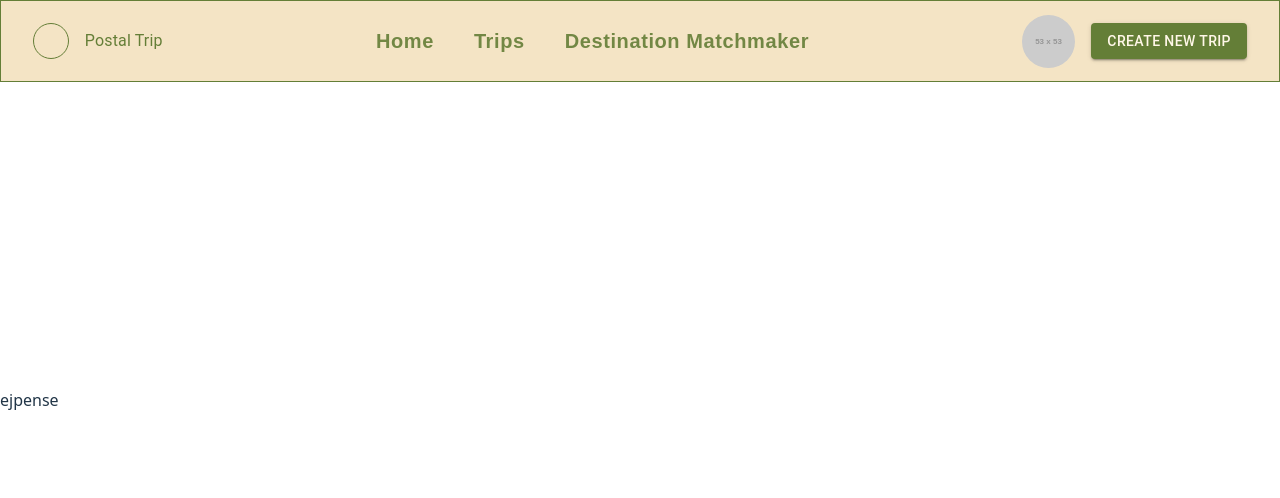
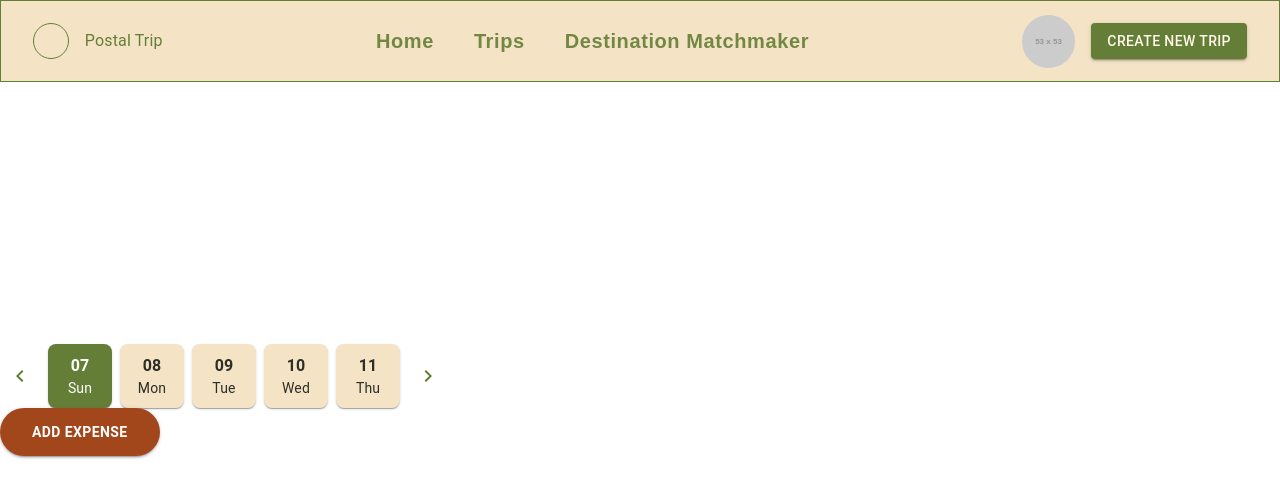
Before and after one commit to valegaru/WebProject, a React (Vite) app in the folder my-react-app/: page /expenseTracker in a window 1280 px wide. Shown: the top 498 px of the page. Built offline with nearby package versions, Linux system fonts and the light colour scheme.

Commit message:
working on dateCarousel

```diff
--- /dev/null
+++ b/my-react-app/src/components/CustomButton/CustomButton.jsx
@@ -0,0 +1,43 @@
+import React from 'react';
+import Button from '@mui/material/Button';
+
+function darkenColor(hex, amount) {
+  const col = parseInt(hex.replace('#', ''), 16);
+  const r = Math.max(0, (col >> 16) - 255 * amount);
+  const g = Math.max(0, ((col >> 8) & 0xff) - 255 * amount);
+  const b = Math.max(0, (col & 0xff) - 255 * amount);
+  return `rgb(${r}, ${g}, ${b})`;
+}
+
+const CustomButton = ({
+  label,
+  onClick,
+  color = '#a2471c',
+  variant = 'contained',
+  sx = {}
+}) => {
+  return (
+    <Button
+      variant={variant}
+      onClick={onClick}
+      sx={{
+        backgroundColor: variant === 'contained' ? color : undefined,
+        color: variant === 'contained' ? '#fff' : color,
+        borderRadius: '24px',
+        fontWeight: 'bold',
+        px: 4,
+        py: 1.5,
+        textTransform: 'uppercase',
+        '&:hover': {
+          backgroundColor:
+            variant === 'contained' ? darkenColor(color, 0.15) : undefined,
+        },
+        ...sx,
+      }}
+    >
+      {label}
+    </Button>
+  );
+};
+
+export default CustomButton;
--- /dev/null
+++ b/my-react-app/src/components/DateCarousel/DateCarousel.jsx
@@ -0,0 +1,80 @@
+import React, { useState } from 'react';
+import { Box, IconButton, Paper, Typography, Stack } from '@mui/material';
+import { ChevronLeft, ChevronRight } from '@mui/icons-material';
+
+const allDays = [
+  { date: '07', day: 'Sun' },
+  { date: '08', day: 'Mon' },
+  { date: '09', day: 'Tue' },
+  { date: '10', day: 'Wed' },
+  { date: '11', day: 'Thu' },
+  { date: '12', day: 'Fri' },
+  { date: '13', day: 'Sat' },
+  { date: '14', day: 'Sun' },
+  { date: '15', day: 'Mon' },
+];
+
+const VISIBLE_COUNT = 5;
+
+const DateCarousel = () => {
+  const [startIndex, setStartIndex] = useState(0);
+  const [selectedIndex, setSelectedIndex] = useState(0);
+
+  const endIndex = startIndex + VISIBLE_COUNT;
+  const visibleDays = allDays.slice(startIndex, endIndex);
+
+  const handlePrev = () => {
+    setStartIndex((prev) => Math.max(prev - 1, 0));
+  };
+
+  const handleNext = () => {
+    setStartIndex((prev) =>
+      Math.min(prev + 1, allDays.length - VISIBLE_COUNT)
+    );
+  };
+
+  return (
+    <Stack direction="row" alignItems="center" spacing={1}>
+      <IconButton onClick={handlePrev} disabled={startIndex === 0}>
+        <ChevronLeft sx={{ color: '#647e37' }} />
+      </IconButton>
+
+      {visibleDays.map((d, i) => {
+        const globalIndex = startIndex + i;
+        const isSelected = globalIndex === selectedIndex;
+
+        return (
+          <Paper
+            key={globalIndex}
+            onClick={() => setSelectedIndex(globalIndex)}
+            sx={{
+              width: 64,
+              height: 64,
+              borderRadius: 2,
+              cursor: 'pointer',
+              backgroundColor: isSelected ? '#647e37' : '#f4e4c5',
+              color: isSelected ? 'white' : '#2d2e27',
+              display: 'flex',
+              flexDirection: 'column',
+              alignItems: 'center',
+              justifyContent: 'center',
+              transition: 'all 0.2s ease-in-out',
+              boxSizing: 'border-box',
+            }}
+          >
+            <Typography variant="body1" fontWeight="bold">
+              {d.date}
+            </Typography>
+            <Typography variant="body2">{d.day}</Typography>
+          </Paper>
+        );
+      })}
+
+      <IconButton onClick={handleNext} disabled={endIndex >= allDays.length}>
+        <ChevronRight sx={{ color: '#647e37' }} />
+      </IconButton>
+    </Stack>
+  );
+};
+
+export default DateCarousel;
--- a/my-react-app/src/components/Navbar/Navbar.jsx
+++ b/my-react-app/src/components/Navbar/Navbar.jsx
@@ -13,7 +13,7 @@ const Navbar = () => {
   const navigate = useNavigate();
 
   const handleCreateTrip = () => {
-    navigate('/tripPlanner');
+    navigate('/expenseTracker');
   };
 
   return (
--- /dev/null
+++ b/my-react-app/src/pages/ExpenseTracker/ExpenseTracker.css
@@ -0,0 +1,6 @@
+.carousel-and-button{
+    display: flex;
+    flex-direction: row;
+    align-items: center;
+    justify-content: center;
+}
--- a/my-react-app/src/pages/ExpenseTracker/ExpenseTracker.jsx
+++ b/my-react-app/src/pages/ExpenseTracker/ExpenseTracker.jsx
@@ -1,11 +1,16 @@
 import Navbar from "../../components/Navbar/Navbar"
+import DateCarousel from "../../components/DateCarousel/DateCarousel"
+import CustomButton from "../../components/CustomButton/CustomButton"
 
 function ExpenseTracker() {
 
   return (
       <>
         <Navbar></Navbar>
-        <p>ejpense</p>
+        <div className="carousel-and-button">
+          <DateCarousel></DateCarousel>
+          <CustomButton label="ADD EXPENSE"></CustomButton>
+        </div>
       </>
   )
 }
```
Also changed, not shown: 1 other file (tests, documents, lock files or other folders).
